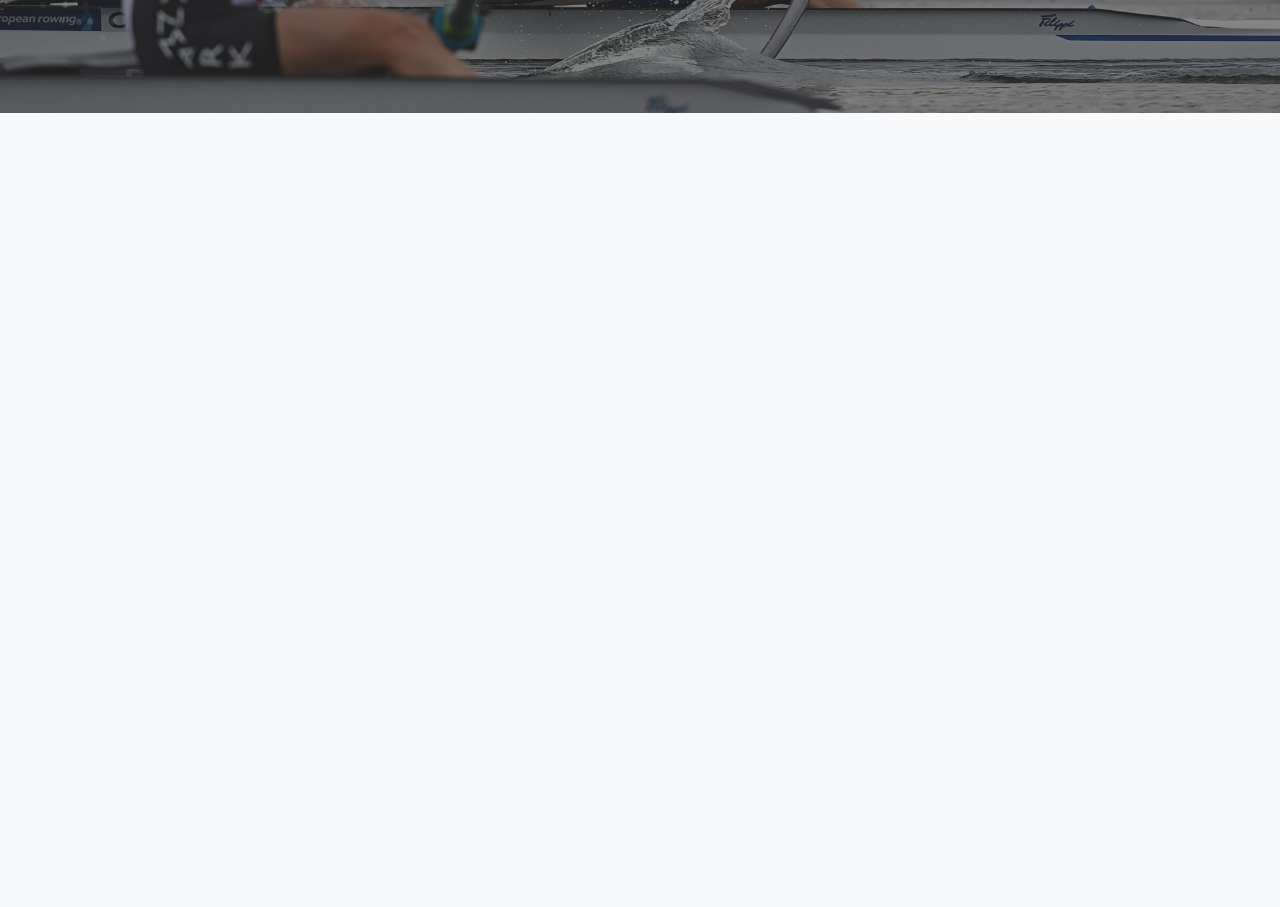
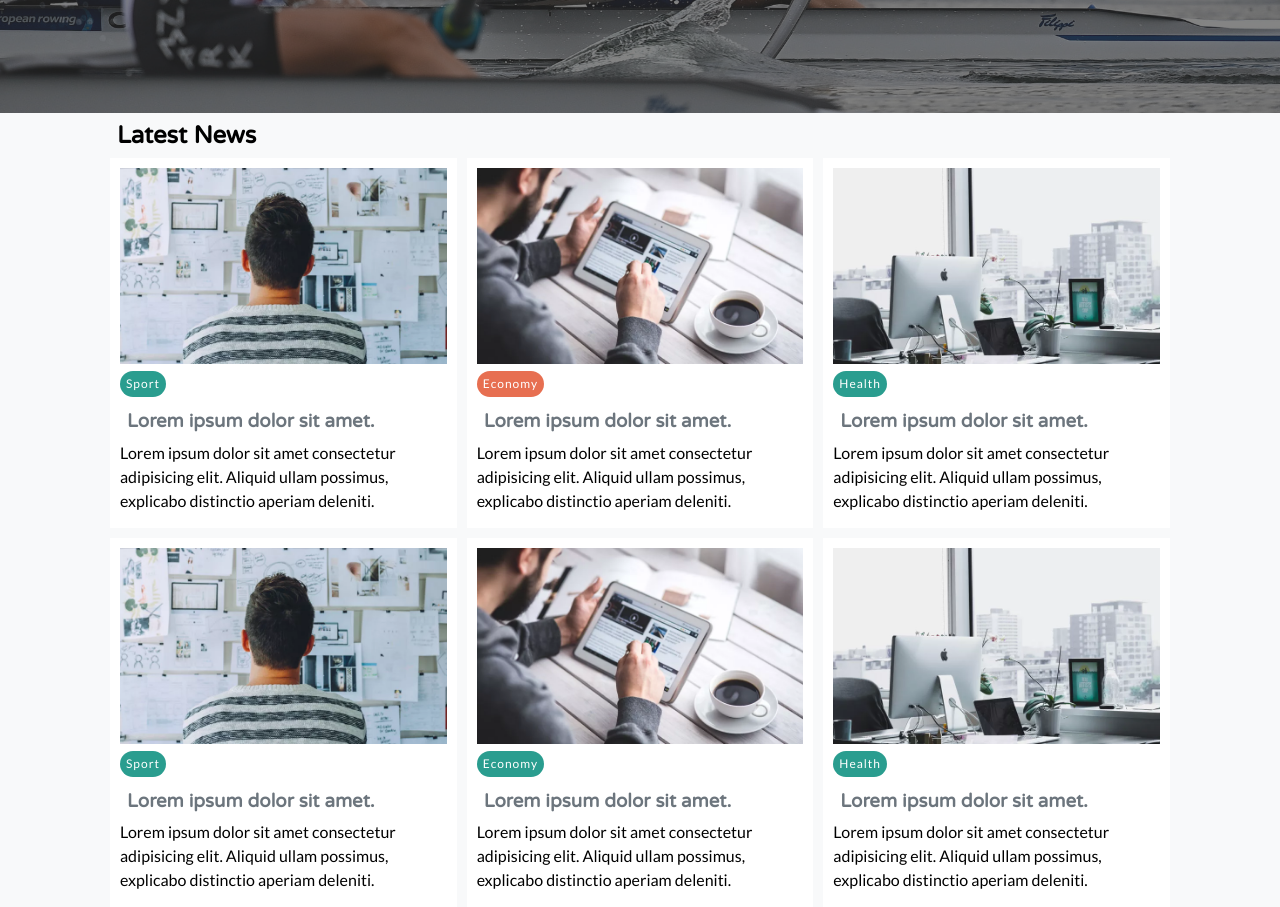
Before and after one commit to OmerOztprk/news-site, a plain HTML site: page index.html in a window 1280 px wide. Shown: the part 407-1314 px from the top of the page. Before the commit the page ends 800 px from the top, so only its background shows below. Drawn offline with Linux system fonts and the light colour scheme.

Commit message:
article eklenmesi

```diff
--- a/css/style.css
+++ b/css/style.css
@@ -195,3 +195,11 @@ justify-self: end;
 #header .header-content{
     z-index: 2;
 }
+
+/* articles */
+
+#main-articles .article-container{
+    display: grid;
+    grid-template-columns: repeat(3,1fr);
+    gap: 1rem;
+}
--- a/index.html
+++ b/index.html
@@ -56,5 +56,80 @@
         </div>
       </div>
     </header>
+
+    <!-- articles -->
+    <section id="main-articles">
+      <div class="container">
+        <h2>Latest News</h2>
+        <div class="article-container">
+          <article class="card">
+            <img src="/img/img-1.webp" alt="" />
+            <div>
+              <div class="category bg-secondary">Sport</div>
+              <h3><a href="article.html">Lorem ipsum dolor sit amet.</a></h3>
+              <p>
+                Lorem ipsum dolor sit amet consectetur adipisicing elit. Aliquid
+                ullam possimus, explicabo distinctio aperiam deleniti.
+              </p>
+            </div>
+          </article>
+          <article class="card">
+            <img src="/img/img-2.webp" alt="" />
+            <div>
+              <div class="category bg-primary">Economy</div>
+              <h3><a href="article.html">Lorem ipsum dolor sit amet.</a></h3>
+              <p>
+                Lorem ipsum dolor sit amet consectetur adipisicing elit. Aliquid
+                ullam possimus, explicabo distinctio aperiam deleniti.
+              </p>
+            </div>
+          </article>
+          <article class="card">
+            <img src="/img/img-3.webp" alt="" />
+            <div>
+              <div class="category bg-secondary">Health</div>
+              <h3><a href="article.html">Lorem ipsum dolor sit amet.</a></h3>
+              <p>
+                Lorem ipsum dolor sit amet consectetur adipisicing elit. Aliquid
+                ullam possimus, explicabo distinctio aperiam deleniti.
+              </p>
+            </div>
+          </article>
+          <article class="card">
+            <img src="/img/img-1.webp" alt="" />
+            <div>
+              <div class="category bg-secondary">Sport</div>
+              <h3><a href="article.html">Lorem ipsum dolor sit amet.</a></h3>
+              <p>
+                Lorem ipsum dolor sit amet consectetur adipisicing elit. Aliquid
+                ullam possimus, explicabo distinctio aperiam deleniti.
+              </p>
+            </div>
+          </article>
+          <article class="card">
+            <img src="/img/img-2.webp" alt="" />
+            <div>
+              <div class="category bg-secondary">Economy</div>
+              <h3><a href="article.html">Lorem ipsum dolor sit amet.</a></h3>
+              <p>
+                Lorem ipsum dolor sit amet consectetur adipisicing elit. Aliquid
+                ullam possimus, explicabo distinctio aperiam deleniti.
+              </p>
+            </div>
+          </article>
+          <article class="card">
+            <img src="/img/img-3.webp" alt="" />
+            <div>
+              <div class="category bg-secondary">Health</div>
+              <h3><a href="article.html">Lorem ipsum dolor sit amet.</a></h3>
+              <p>
+                Lorem ipsum dolor sit amet consectetur adipisicing elit. Aliquid
+                ullam possimus, explicabo distinctio aperiam deleniti.
+              </p>
+            </div>
+          </article>
+        </div>
+      </div>
+    </section>
   </body>
 </html>
```
